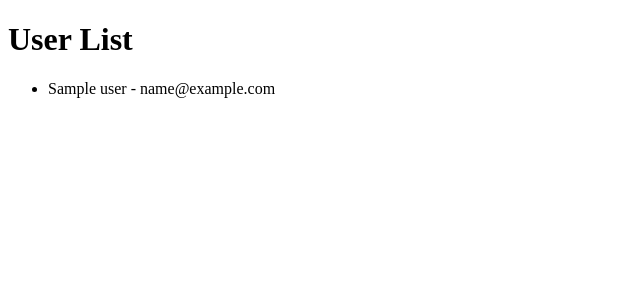
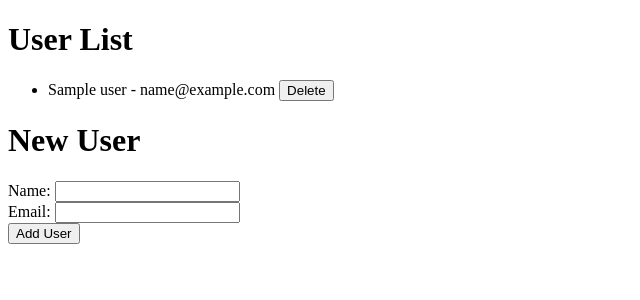
Before and after one commit to Dinuk002/postgresql-crud-system, a Flask app: template templates/index.html in a window 1280 px wide. Shown: the top 300 px of the page, without its empty margins (0-640 px from the left). Run offline with Flask 3, Linux system fonts and the light colour scheme; the template is opened without the code that fills it: most values are stand-ins (such as "Sample title", 1, 10 or a date in 2020); parts of the project's set-up code (start-up, migrations or seed data) failed here and were passed over.

Commit message:
Completed delete function

```diff
--- a/templates/index.html
+++ b/templates/index.html
@@ -6,7 +6,23 @@
     <h1>User List</h1>
     <ul>
         {% for user in users %}
-            <li>{{ user.name }} - {{ user.email }}</li>
+            <li>{{ user.name }} - {{ user.email }}
+                <form method="POST" action="{{ url_for('delete_user', user_id=user.id) }}" style="display:inline">
+                    <button type="submit">Delete</button>
+                </form>
+            </li>
         {% endfor %}
     </ul>
+
+    <h1>New User</h1>
+    <form method="POST" action="{{ url_for('index') }}">
+        <label for="name">Name:</label>
+        <input type="text" id="name" name="name" required>
+        <br>
+        <label for="email">Email:</label>
+        <input type="email" id="email" name="email" required>
+        <br>
+        <button type="submit">Add User</button>
+    </form>
+
 {% endblock %}
```
Also changed, not shown: routes.py (+19 -4 lines).
